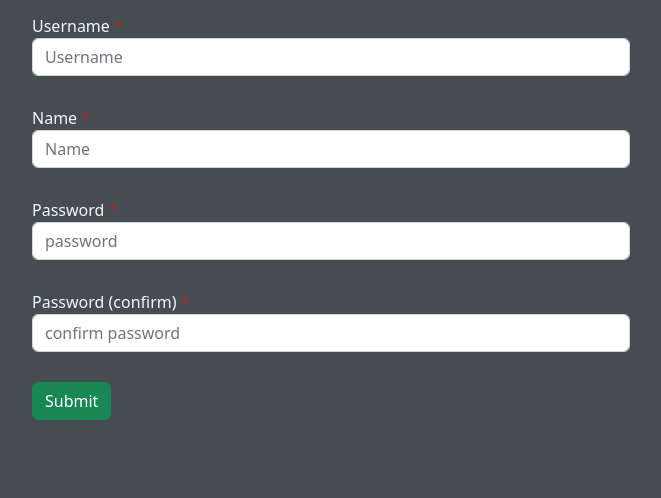
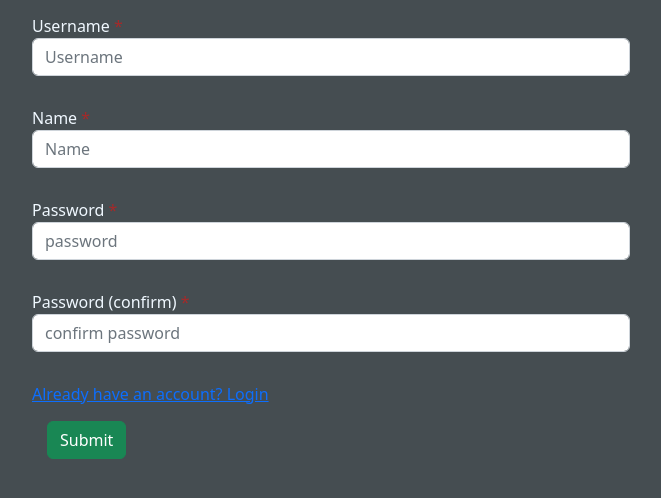
Before and after one commit to Gunanidhi-Trivedi/to_do_list_application, a Flask app: page /api/sign_up in a window 1280 px wide. Shown: the part 201-699 px from the top of the page, without its empty margins (309-970 px from the left). Run offline with Flask 3, Linux system fonts and the light colour scheme; some libraries are stand-ins or nearby versions.

Commit message:
updates to login and sign up pages

```diff
--- a/templates/login.html
+++ b/templates/login.html
@@ -39,10 +39,15 @@
       <label >Password <span style="color:brown;">*</span> </label>
       <input type="password" class="form-control" placeholder="password" name="password">
     </div>
+    <!-- redirect to signup page if user not exist -->
+    <div class="form-group">
+      <a href="/api/sign_up">Not a user? Signup</a>
+    </div>
     <div class="form-group">
       <button class="btn btn-success" type="submit">Submit</button>
     </div>
   </form>
+
 </div>
 
   {% endblock %}
--- a/templates/sign_up.html
+++ b/templates/sign_up.html
@@ -49,6 +49,11 @@
       <label >Password (confirm) <span style="color:brown;">*</span> </label>
       <input type="password" class="form-control" placeholder="confirm password" name="password2">
     </div>
+    <!-- alrady have a account  -->
+    <div class="form-group">
+      <a href="/api/login">Already have an account? Login</a>
+
+
     <div class="form-group">
       <button class="btn btn-success" type="submit">Submit</button>
     </div>
```
